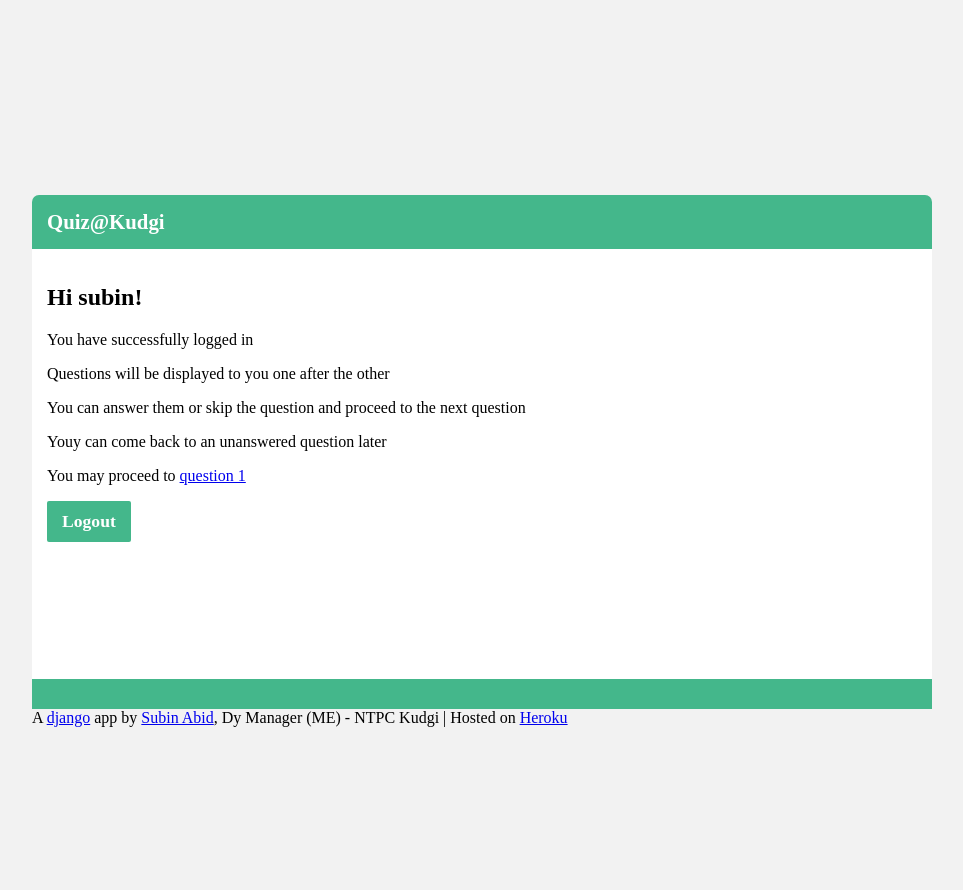
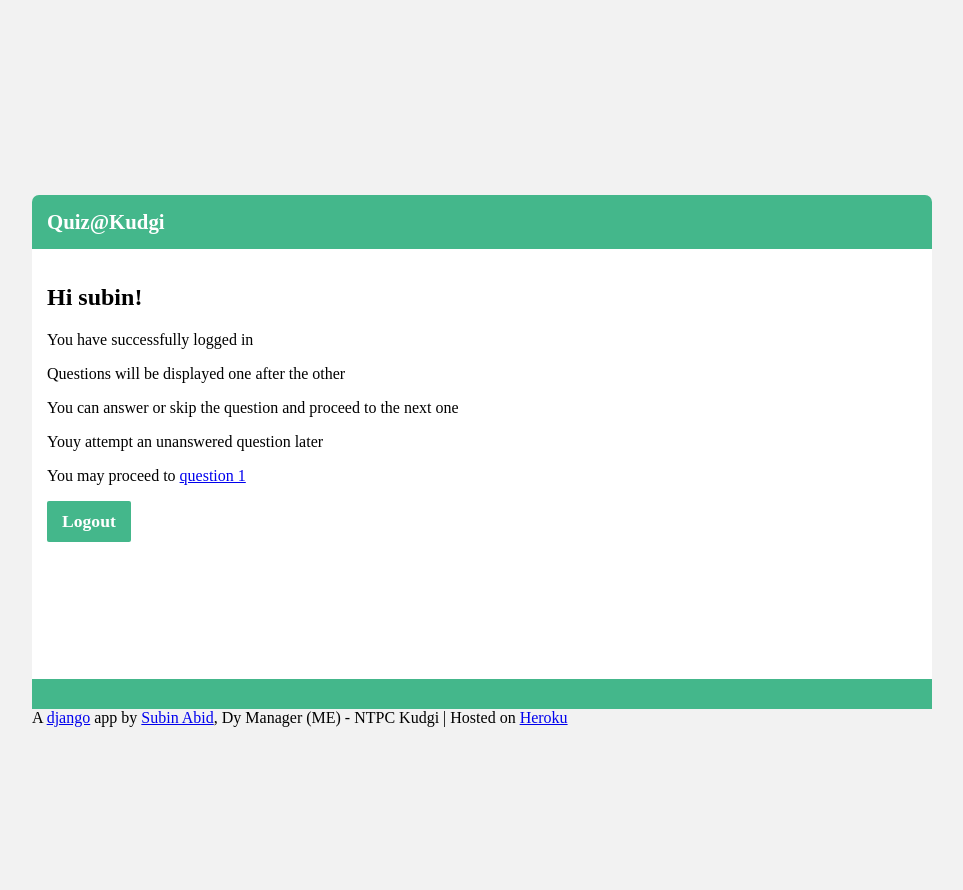
Before and after one commit to subinabid/Q, a Django app: page /quiz/ in a window 1280 px wide. Shown: the whole page, without its empty margins (158-1121 px from the left). Run offline with Django 3.2, Linux system fonts and the light colour scheme; a user stored in the database is signed in.

Commit message:
Minor fixes

```diff
--- a/quiz/templates/quiz/quiz.html
+++ b/quiz/templates/quiz/quiz.html
@@ -6,9 +6,9 @@
   {% if user.is_authenticated %}
     <h2>Hi {{ user.username }}!</h2>
     <p>You have successfully logged in</p>
-    <p>Questions will be displayed to you one after the other</p>
-    <p>You can answer them or skip the question and proceed to the next question </p>
-    <p>Youy can come back to an unanswered question later</p>
+    <p>Questions will be displayed one after the other</p>
+    <p>You can answer or skip the question and proceed to the next one </p>
+    <p>Youy attempt an unanswered question later</p>
     <p>You may proceed to <a href="1">question 1</a></p>
     <p><a href="{% url 'logout' %}" class="button">Logout</a></p>
 
```
